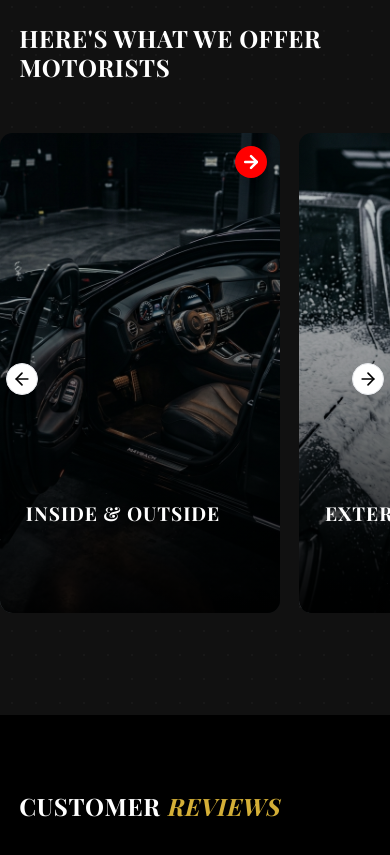
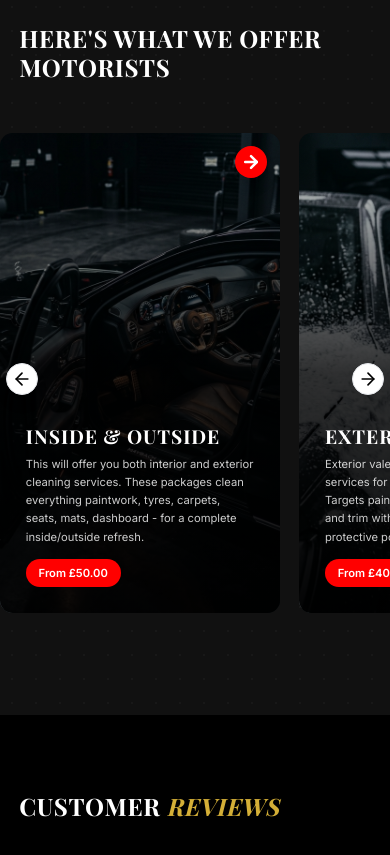
Before and after one commit to Hammad10774/Glasgow-Car-Valeting, a React (Vite) app: page / in a window 390 px wide. Shown: the part 2100-2955 px from the top of the page. Built offline with nearby package versions, Linux system fonts and the light colour scheme; a web font is replaced by a local one.

Commit message:
fix: make service card details permanently visible on mobile devices

```diff
--- a/src/components/Services.tsx
+++ b/src/components/Services.tsx
@@ -164,7 +164,7 @@ export function Services() {
                 />
 
                 {/* Gradient Overlay */}
-                <div className="absolute inset-0 bg-gradient-to-t from-black/95 via-black/40 to-black/10 group-hover:from-black/95 group-hover:via-black/80 transition-all duration-300" />
+                <div className="absolute inset-0 bg-gradient-to-t from-black/95 via-black/80 md:via-black/40 to-black/10 md:group-hover:from-black/95 md:group-hover:via-black/80 transition-all duration-300" />
 
                 {/* Top Right Red Arrow Button */}
                 <div className="absolute top-4 right-4 w-10 h-10 rounded-full bg-[#ff0000] text-white flex items-center justify-center shadow-lg transform transition-transform group-hover:scale-110">
@@ -173,12 +173,12 @@ export function Services() {
 
                 {/* Content at the bottom */}
                 <div className="absolute bottom-0 left-0 w-full p-8 flex flex-col justify-end h-full">
-                  <div className="transform transition-transform duration-500 translate-y-24 group-hover:translate-y-0">
+                  <div className="transform transition-transform duration-500 translate-y-0 md:translate-y-24 md:group-hover:translate-y-0">
                     <h3 className="text-2xl font-black text-white uppercase tracking-wider mb-2 leading-tight">
                       {service.title}
                     </h3>
 
-                    <div className="opacity-0 group-hover:opacity-100 transition-opacity duration-500 delay-100">
+                    <div className="opacity-100 md:opacity-0 md:group-hover:opacity-100 transition-opacity duration-500 delay-100">
                       <p className="text-white/80 text-sm leading-relaxed mb-4">
                         {service.description}
                       </p>
```
